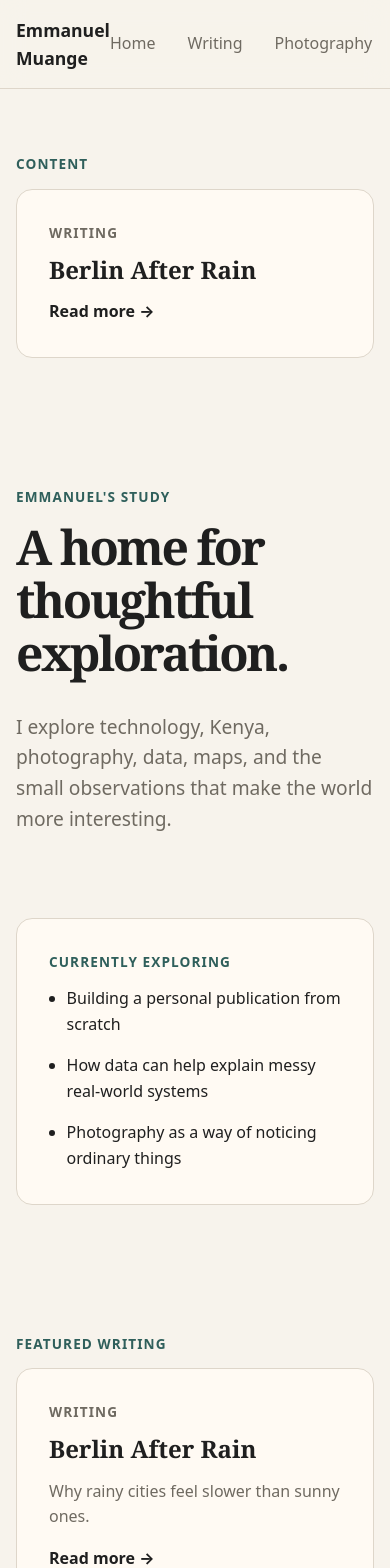
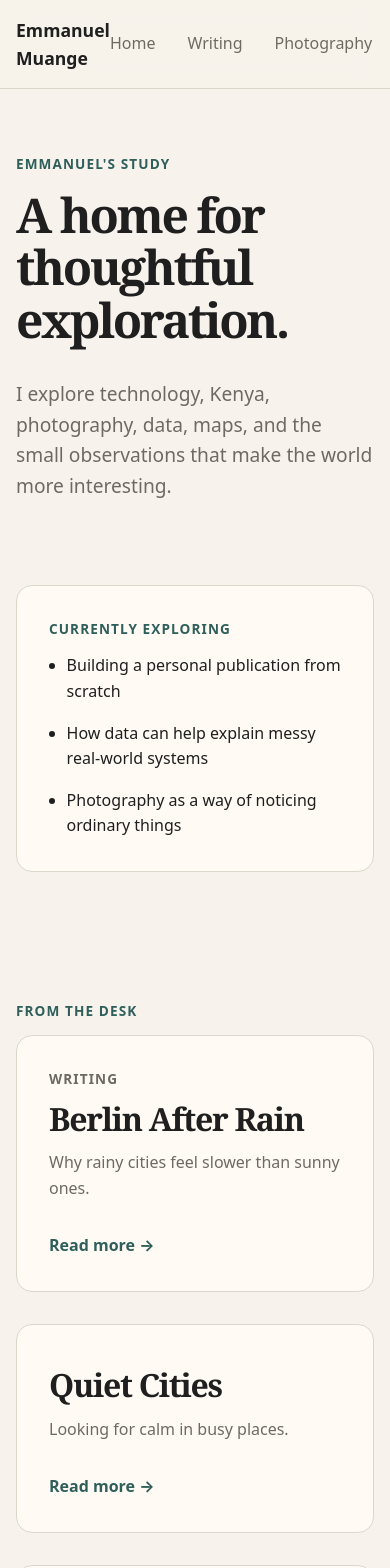
Before and after one commit to emuange/my-website, a React (Vite) app: page / in a window 390 px wide. Shown: the top 1568 px of the page. Built offline with nearby package versions, Linux system fonts and the light colour scheme.

Commit message:
Added writing page, writing header, topic filter and article feed

```diff
--- a/src/components/content/ContentPreview.css
+++ b/src/components/content/ContentPreview.css
@@ -1,13 +1,29 @@
 .content-preview {
-  max-width: 420px;
+  max-width: 720px;
   background: var(--color-surface);
   border: 1px solid var(--color-border);
   border-radius: var(--radius-md);
-  overflow: hidden;
+  padding: var(--space-md);
 }
 
 .content-preview h3 {
-  font-size: clamp(2rem, 4vw, 3rem);
+  font-size: clamp(2rem, 5vw, 4rem);
   line-height: 0.95;
-  margin: 0;
+  letter-spacing: -0.04em;
+  margin: 0 0 var(--space-sm);
 }
+
+.content-preview p {
+  color: var(--color-muted);
+}
+
+.content-preview a {
+  display: inline-block;
+  margin-top: var(--space-sm);
+  font-weight: 700;
+  color: var(--color-accent);
+}
+
+.content-preview:hover {
+  border-color: var(--color-accent);
+}
--- a/src/components/content/ContentPreview.jsx
+++ b/src/components/content/ContentPreview.jsx
@@ -1,24 +1,16 @@
 import "./ContentPreview.css";
-import Card from "../ui/Card";
-import articles from "../../data/articles";
 
-export default function ContentCard() {
-     const article = articles.find((item) => item.featured);
+export default function ContentPreview({ content }) {
+  if (!content) return null;
 
-    if (!article) return null;
+  return (
+    <article className="content-preview">
+      <p className="eyebrow">{content.category}</p>
+      <h3>{content.title}</h3>
 
-    return (
-    <section className="section">
-        <div className="container">
-            <p className="eyebrow">Content</p>
+      {content.description && <p>{content.description}</p>}
 
-            <Card
-                eyebrow={article.category}
-                title={article.title}
-                text={article.body}
-                href={`/writing/${article.slug}`}
-            />
-        </div>
-    </section>
-    );
+      <a href={content.href || "#"}>Read more →</a>
+    </article>
+  );
 }
--- a/src/components/home/FeaturedArticle.jsx
+++ b/src/components/home/FeaturedArticle.jsx
@@ -1,22 +1,14 @@
-import Card from "../ui/Card";
 import articles from "../../data/articles";
+import ContentPreview from "../content/ContentPreview";
 
 export default function FeaturedArticle() {
   const article = articles.find((item) => item.featured);
-
-  if (!article) return null;
 
   return (
     <section className="section">
       <div className="container">
         <p className="eyebrow">Featured writing</p>
-
-        <Card
-          eyebrow={article.category}
-          title={article.title}
-          text={article.description}
-          href={`/writing/${article.slug}`}
-        />
+        <ContentPreview content={article} />
       </div>
     </section>
   );
--- /dev/null
+++ b/src/components/home/FeaturedContent.css
@@ -0,0 +1,20 @@
+.featured-content {
+  display: grid;
+  grid-template-columns: 1.2fr 0.8fr;
+  gap: var(--space-md);
+  align-items: start;
+}
+
+.featured-content .content-preview:first-child {
+  grid-row: span 2;
+}
+
+@media (max-width: 800px) {
+  .featured-content {
+    grid-template-columns: 1fr;
+  }
+
+  .featured-content .content-preview:first-child {
+    grid-row: auto;
+  }
+}
--- /dev/null
+++ b/src/components/home/FeaturedContent.jsx
@@ -0,0 +1,27 @@
+import "./FeaturedContent.css";
+
+import articles from "../../data/articles";
+import photoseries from "../../data/photoseries";
+import projects from "../../data/projects";
+
+import ContentPreview from "../content/ContentPreview";
+
+export default function FeaturedContent() {
+  const featuredArticle = articles.find((item) => item.featured);
+  const featuredPhoto = photoseries.find((item) => item.featured);
+  const featuredProject = projects.find((item) => item.featured);
+
+  return (
+    <section className="section">
+      <div className="container">
+        <p className="eyebrow">From the desk</p>
+
+        <div className="featured-content">
+          <ContentPreview content={featuredArticle} />
+          <ContentPreview content={featuredPhoto} />
+          <ContentPreview content={featuredProject} />
+        </div>
+      </div>
+    </section>
+  );
+}
--- a/src/pages/Blog.jsx
+++ /dev/null
@@ -1,3 +0,0 @@
-export default function Blog() {
-    return <h1>Blog</h1>
-}
--- a/src/pages/Home.jsx
+++ b/src/pages/Home.jsx
@@ -1,16 +1,12 @@
 import MissionCard from "../components/home/MissionCard";
-import FeaturedArticle from "../components/home/FeaturedArticle";
-import FeatureStack from "../components/home/FeatureStack";
+import FeaturedContent from "../components/home/FeaturedContent";
 import StillCurious from "../components/home/StillCurious";
-import ContentCard from "../components/content/ContentPreview"
 
 export default function Home() {
   return (
     <>
-      <ContentCard />
       <MissionCard />
-      <FeaturedArticle />
-      <FeatureStack />
+      <FeaturedContent />
       <StillCurious />
     </>
   );
```
Also changed, not shown: src/components/writing/Writingheader.jsx (added, +12 -0 lines), src/pages/Writing.jsx (added, +15 -0 lines), src/components/writing/ArticleFeed.jsx (added), src/components/writing/TopicFilter.jsx (added).
